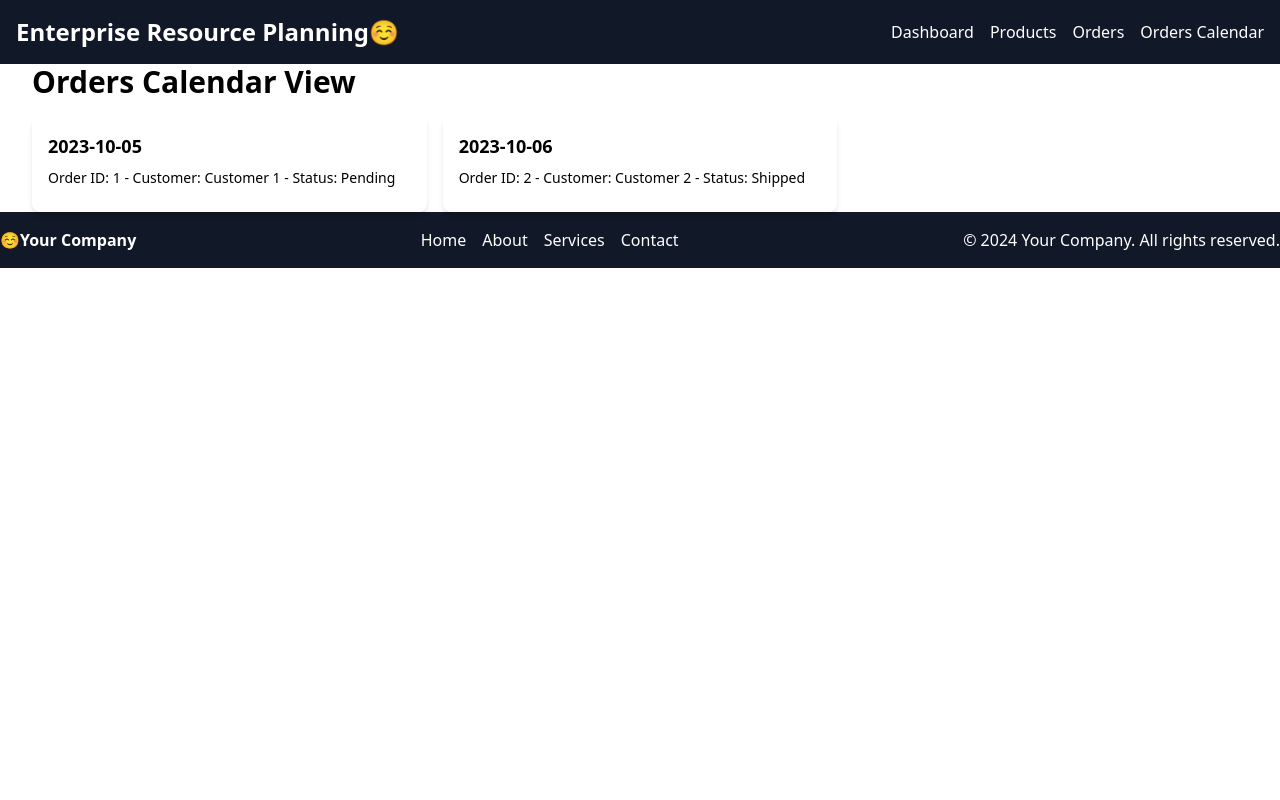
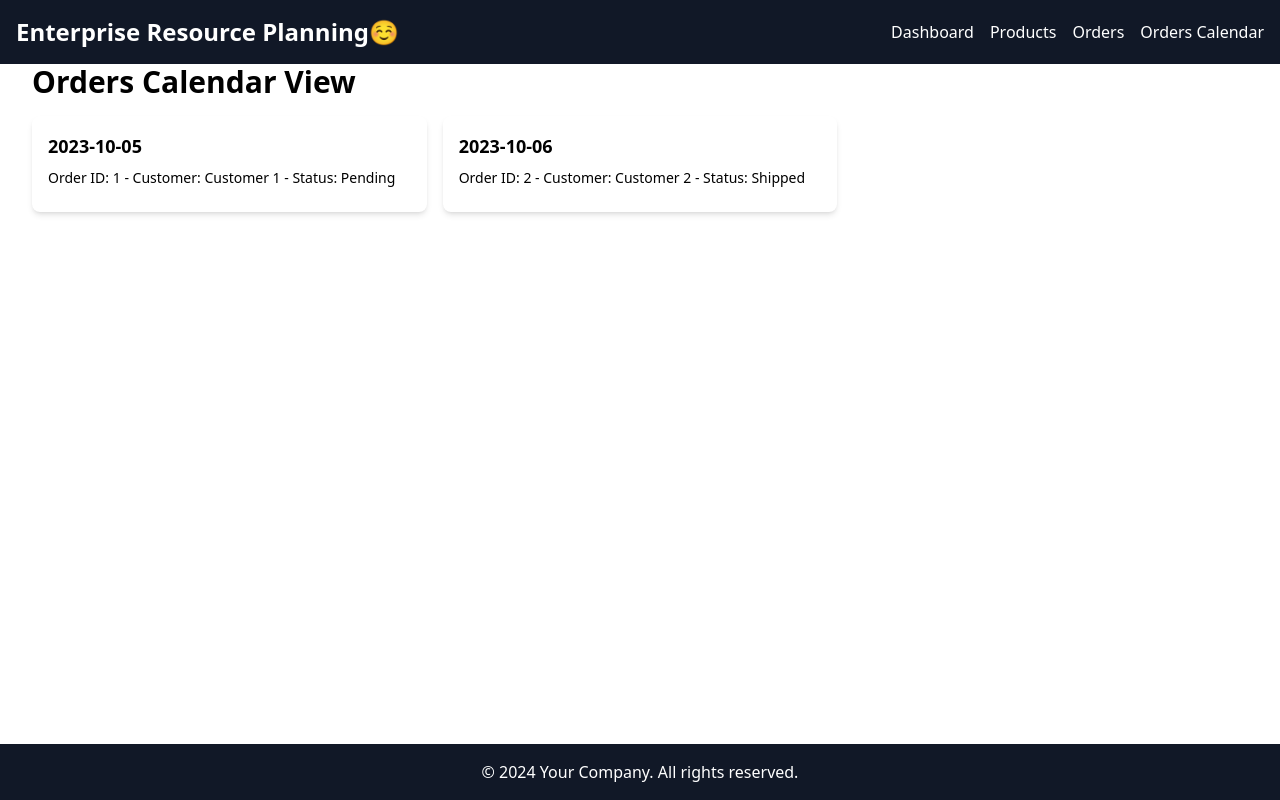
Before and after one commit to ShubhamVerma-Developer/Enterprise-Resource-Planning-Project, a React app: page /calendar in a window 1280 px wide. Built offline with nearby package versions, Linux system fonts and the light colour scheme; the HTML template or start-up script is replaced by a standard one.

Commit message:
fix the footer in bottom

```diff
--- a/src/App.jsx
+++ b/src/App.jsx
@@ -30,7 +30,9 @@ Planning☺️</Link>
           <Route path="/calendar" element={<OrdersCalendarView />} />
         </Routes>
       </div>
+      <div className='mt-[400]'>
       <Footer />
+      </div>
     </BrowserRouter>
   );
 }
--- a/src/components/Dashboard.jsx
+++ b/src/components/Dashboard.jsx
@@ -3,7 +3,7 @@ import { Link } from 'react-router-dom';
 function Dashboard() {
   return (
     <>
-    <div className='container'>
+    <div className='container mt-4'>
     <div className="relative overflow-hidden bg-gradient-to-b from-blue-400 to-blue-600 rounded-lg shadow-md p-6">
       <h1 className="text-3xl font-bold text-white mb-4">Dashboard</h1>
       <div className="grid grid-cols-1 sm:grid-cols-2 gap-4">
--- a/src/components/Footer.jsx
+++ b/src/components/Footer.jsx
@@ -1,31 +1,16 @@
-import React from 'react'
+import React from 'react';
 
 const Footer = () => {
   return (
-    <div>
-        <footer className="bg-gray-900 text-white py-4">
-  <div className="container mx-auto flex justify-between items-center">
-    <div className="flex items-center">
-      {/* <img src="logo.png" alt="Logo" className="h-8 mr-2" /> */}
-      {"☺️"}
-      <span className="font-bold">Your Company</span>
-    </div>
-    <div>
-      <ul className="flex space-x-4">
-        <li><a href="#" className="hover:text-gray-400">Home</a></li>
-        <li><a href="#" className="hover:text-gray-400">About</a></li>
-        <li><a href="#" className="hover:text-gray-400">Services</a></li>
-        <li><a href="#" className="hover:text-gray-400">Contact</a></li>
-      </ul>
-    </div>
-    <div>
-      <p>&copy; 2024 Your Company. All rights reserved.</p>
-    </div>
-  </div>
-</footer>
+    <footer className="bg-gray-900 text-white py-4 absolute bottom-0 w-full">
+      <div className="container mx-auto px-4">
+        <div className="text-center">
+          {/* Your footer content here */}
+          <p>&copy; 2024 Your Company. All rights reserved.</p>
+        </div>
+      </div>
+    </footer>
+  );
+};
 
-    </div>
-  )
-}
-
-export default Footer
+export default Footer;
```
